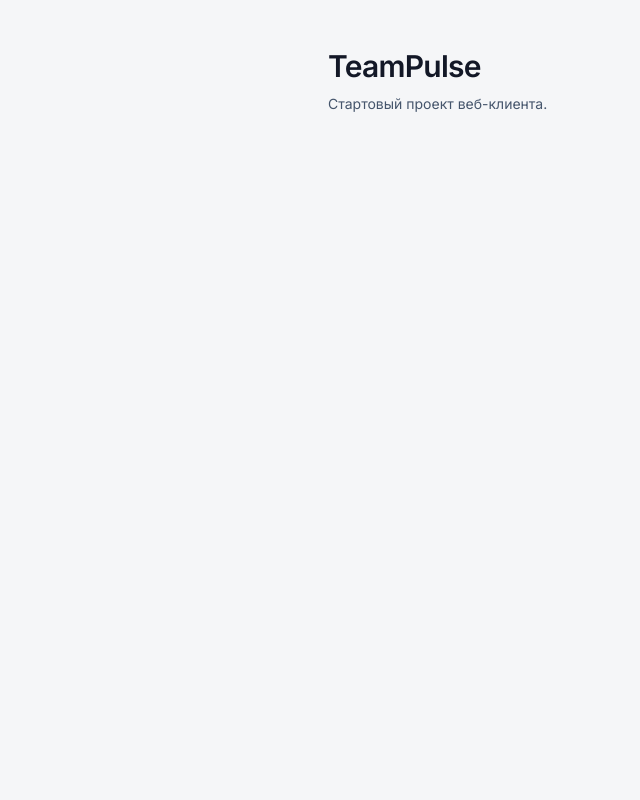
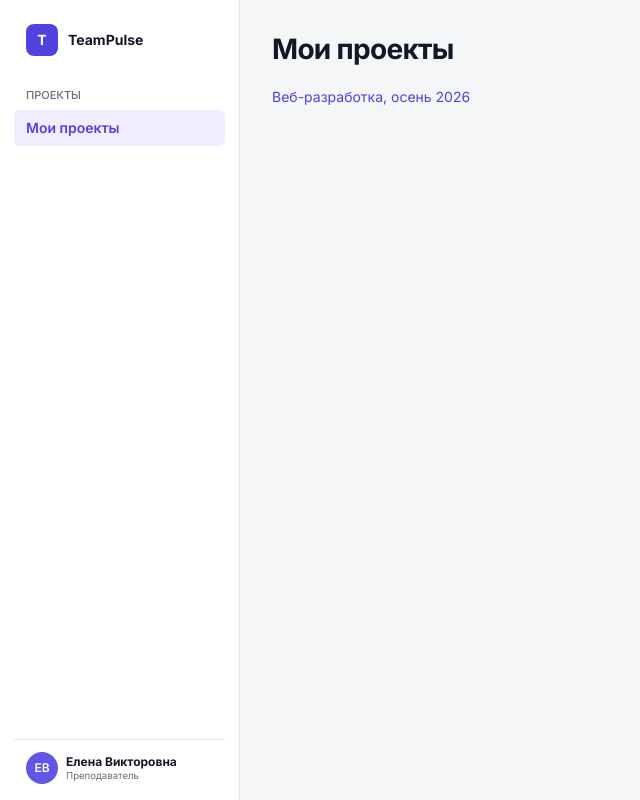
Before and after one commit to lavasheva/teampulse, a React (Vite) app in the folder apps/web/: page /projects in a window 1280 px wide. Shown: the whole page, without its empty margins (0-640 px from the left). Built offline with nearby package versions, Linux system fonts and the light colour scheme.

Commit message:
feat(web): add routes and workspace layout

```diff
--- a/apps/web/src/App.tsx
+++ b/apps/web/src/App.tsx
@@ -1,8 +1,29 @@
+import { BrowserRouter, Navigate, Route, Routes } from 'react-router'
+import { WorkspaceLayout } from './components/layout'
+import { Invite, Login, Member, NotFound, Overview, Participants, Projects, Report, Settings, Summaries, Team } from './pages'
+import { paths } from './routes'
+
 export default function App() {
   return (
-    <main className="mx-auto max-w-2xl px-6 py-12">
-      <h1 className="text-3xl font-semibold">TeamPulse</h1>
-      <p className="mt-2 text-slate-600">Стартовый проект веб-клиента.</p>
-    </main>
+    <BrowserRouter>
+      <Routes>
+        <Route index element={<Navigate to={paths.projects} replace />} />
+        <Route path="login" element={<Login />} />
+        <Route path="invite/:code" element={<Invite />} />
+        <Route path="projects/:projectId/teams/:teamId/report" element={<Report />} />
+        <Route element={<WorkspaceLayout />}>
+          <Route path="projects" element={<Projects />} />
+          <Route path="projects/:projectId">
+            <Route index element={<Overview />} />
+            <Route path="participants" element={<Participants />} />
+            <Route path="summaries" element={<Summaries />} />
+            <Route path="settings" element={<Settings />} />
+            <Route path="teams/:teamId" element={<Team />} />
+            <Route path="teams/:teamId/members/:memberId" element={<Member />} />
+          </Route>
+          <Route path="*" element={<NotFound />} />
+        </Route>
+      </Routes>
+    </BrowserRouter>
   )
 }
--- /dev/null
+++ b/apps/web/src/components/layout.tsx
@@ -0,0 +1,28 @@
+import { Link, NavLink, Outlet, useMatch } from 'react-router'
+import { Avatar, Brand } from './ui'
+import { paths } from '../routes'
+
+export function WorkspaceLayout() {
+  const projectId = useMatch('/projects/:projectId/*')?.params.projectId
+
+  return (
+    <div className="workspace">
+      <aside className="sidebar">
+        <Link className="sidebar-brand" to={paths.projects}><Brand /></Link>
+        <nav aria-label="Навигация" className="sidebar-nav">
+          <p>Проекты</p>
+          <NavLink end to={paths.projects}>Мои проекты</NavLink>
+          {projectId && <>
+            <NavLink end to={paths.project(projectId)}>Обзор проекта</NavLink>
+            <p>Проект</p>
+            <NavLink to={paths.summaries(projectId)}>Сводки</NavLink>
+            <NavLink to={paths.participants(projectId)}>Участники</NavLink>
+            <NavLink to={paths.settings(projectId)}>Настройки</NavLink>
+          </>}
+        </nav>
+        <div className="sidebar-profile"><Avatar name="Елена Викторовна" /><div><strong>Елена Викторовна</strong><small>Преподаватель</small></div></div>
+      </aside>
+      <main className="workspace-content" id="main"><Outlet /></main>
+    </div>
+  )
+}
--- a/apps/web/src/index.css
+++ b/apps/web/src/index.css
@@ -60,3 +60,16 @@
   .table-scroll { @apply overflow-x-auto; }
   .text-link { @apply cursor-pointer text-sm font-medium text-brand hover:underline; }
 }
+
+@layer components {
+  .workspace { @apply grid min-h-dvh grid-cols-[240px_minmax(0,1fr)] max-md:block; }
+  .sidebar { @apply sticky top-0 flex h-dvh flex-col border-r border-line bg-white px-3.5 py-4 max-md:static max-md:h-auto max-md:border-r-0 max-md:border-b; }
+  .sidebar-brand { @apply px-3 py-2 no-underline hover:no-underline; }
+  .sidebar-nav { @apply mt-3 flex min-h-0 flex-1 flex-col gap-0.5 overflow-y-auto max-md:flex-row max-md:flex-wrap; }
+  .sidebar-nav p { @apply mt-3 mb-1 px-3 text-[11px] font-medium text-muted uppercase max-md:hidden; }
+  .sidebar-nav a, .sidebar-nav button { @apply block w-full rounded-md px-3 py-2 text-left text-sm text-muted hover:bg-canvas hover:text-ink hover:no-underline max-md:w-auto; }
+  .sidebar-nav a[aria-current=page], .sidebar-nav .nav-current { @apply bg-[#efedff] font-semibold text-brand; }
+  .sidebar-profile { @apply mt-auto flex items-center gap-2 border-t border-line px-3 pt-3 text-xs max-md:mt-3; }
+  .sidebar-profile small { @apply block text-muted; }
+  .workspace-content { @apply w-full min-w-0 p-8 max-md:p-4; }
+}
--- /dev/null
+++ b/apps/web/src/pages/index.tsx
@@ -0,0 +1,18 @@
+import { Link } from 'react-router'
+import { EmptyState, PageHeader } from '../components/ui'
+import { paths } from '../routes'
+
+export function Login() { return <main className="p-8"><PageHeader title="Вход в TeamPulse" /><Link to={paths.projects}>К проектам</Link></main> }
+export function Invite() { return <main className="p-8"><PageHeader title="Приглашение в проект" /></main> }
+export function Projects() { return <><PageHeader title="Мои проекты" /><Link to={paths.project('web')}>Веб-разработка, осень 2026</Link></> }
+export function Overview() { return <PageHeader title="Обзор проекта" /> }
+export function Participants() { return <PageHeader title="Участники" /> }
+export function Summaries() { return <PageHeader title="Сводки" /> }
+export function Settings() { return <PageHeader title="Настройки проекта" /> }
+export function Team() { return <PageHeader title="Команда" /> }
+export function Member() { return <PageHeader title="Участник" /> }
+export function Report() { return <main className="p-8"><PageHeader title="Итоговый отчёт" /></main> }
+
+export function NotFound() {
+  return <EmptyState title="Страница не найдена"><Link to={paths.projects}>Мои проекты</Link></EmptyState>
+}
--- /dev/null
+++ b/apps/web/src/routes.ts
@@ -0,0 +1,13 @@
+export const paths = {
+  login: '/login',
+  projects: '/projects',
+  exampleInvite: '/invite/web-2026',
+  invite: (code: string) => '/invite/' + encodeURIComponent(code),
+  project: (id: string) => '/projects/' + encodeURIComponent(id),
+  participants: (id: string) => paths.project(id) + '/participants',
+  summaries: (id: string) => paths.project(id) + '/summaries',
+  settings: (id: string) => paths.project(id) + '/settings',
+  team: (projectId: string, teamId: string) => paths.project(projectId) + '/teams/' + encodeURIComponent(teamId),
+  member: (projectId: string, teamId: string, memberId: string) => paths.team(projectId, teamId) + '/members/' + encodeURIComponent(memberId),
+  report: (projectId: string, teamId: string) => paths.team(projectId, teamId) + '/report',
+}
```
